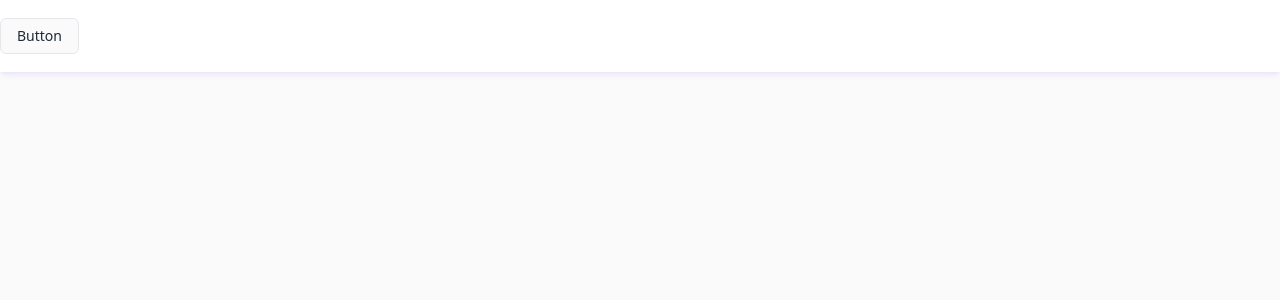
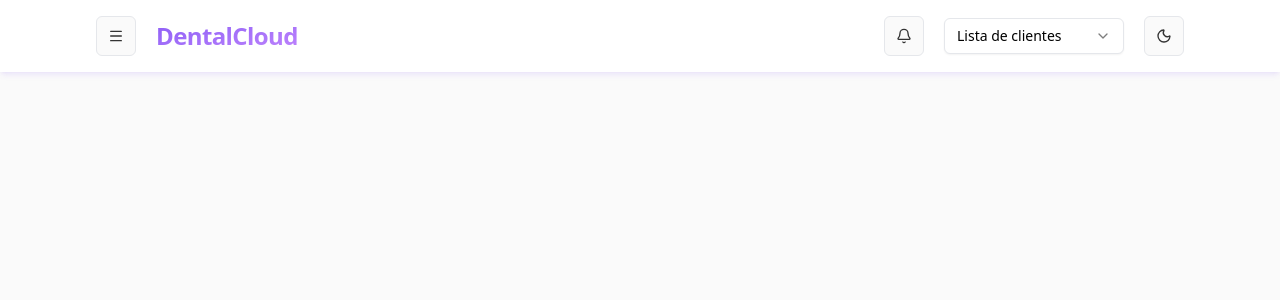
Before and after one commit to BisonteRIP/DentalApp, a React (Vite) app: page / in a window 1280 px wide. Shown: the top 300 px of the page. Built offline with nearby package versions, Linux system fonts and the light colour scheme.

Commit message:
feat(ui): header style (WIP - menu pending)

```diff
--- a/src/components/Header.tsx
+++ b/src/components/Header.tsx
@@ -1,11 +1,47 @@
 import { Button } from "./ui/button";
+import { Menu, Bell, Moon } from "lucide-react";
+import {
+  Select,
+  SelectContent,
+  SelectGroup,
+  SelectItem,
+  SelectTrigger,
+  SelectValue,
+} from "@/components/ui/select";
 
 export default function Header() {
   return (
-    <header className="flex items-center bg-card border-border shadow-shadow shadow-md w-full h-18 ">
-      <Button className="bg-background text-foreground border border-border">
-        Button
-      </Button>
+    <header className="flex items-center justify-between px-14 xl:px-24 bg-card border-border shadow-shadow shadow-md w-full h-18 ">
+      <div className="flex gap-5 items-center">
+        <Button className="bg-background text-foreground border border-border h-10 w-10">
+          <Menu size={24} color="#333" strokeWidth={2} />
+        </Button>
+        <nav>
+          <span className="text-2xl font-bold bg-linear-to-br from-(--primary) to-(--accent) bg-clip-text text-transparent tracking-tight">
+            DentalCloud
+          </span>
+        </nav>
+      </div>
+      <div className="flex gap-5 items-center">
+        <Button className="bg-background text-foreground border border-border h-10 w-10">
+          <Bell size={24} color="#333" strokeWidth={2} />
+        </Button>
+        <Select>
+          <SelectTrigger className="w-45 bg-card border-border focus-visible:ring-border">
+            <SelectValue placeholder="Lista de clientes" />
+          </SelectTrigger>
+          <SelectContent>
+            <SelectGroup>
+              <SelectItem value="vicente">Vicente Quiroz</SelectItem>
+              <SelectItem value="elibeth">Elibeth Villalobos</SelectItem>
+              <SelectItem value="gianfranco">Gianfranco Peñaz</SelectItem>
+            </SelectGroup>
+          </SelectContent>
+        </Select>
+        <Button className="bg-background text-foreground border border-border h-10 w-10">
+          <Moon size={24} color="#333" strokeWidth={2} />
+        </Button>
+      </div>
     </header>
   );
 }
```
